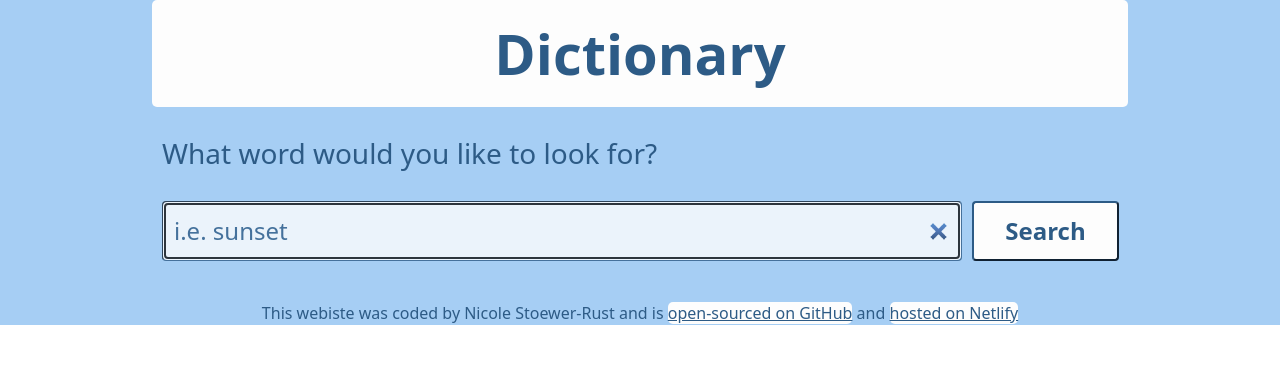
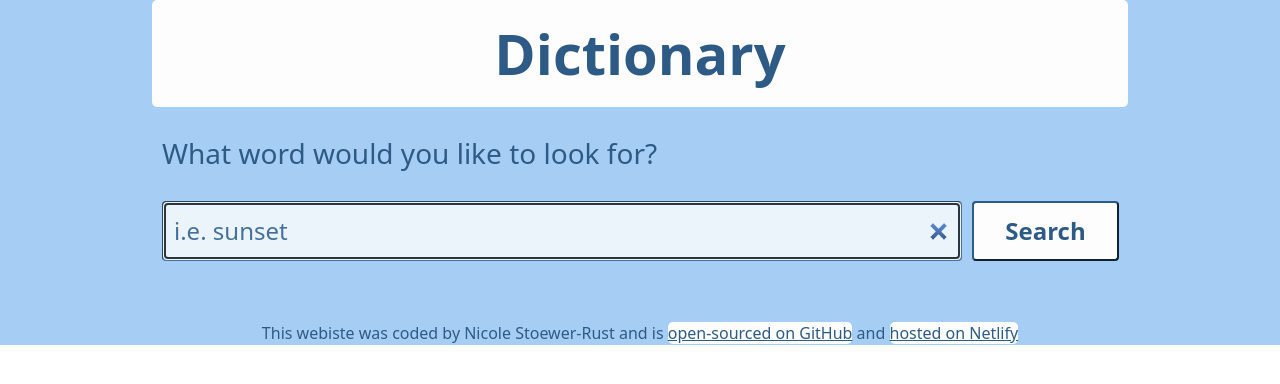
Before and after one commit to nicst1206/dictionary-project, a React (Create React App) app: page / in a window 1280 px wide. Shown: the top 384 px of the page. Built offline with nearby package versions, Linux system fonts and the light colour scheme; no server answers.

Commit message:
added Margin Footer

```diff
--- a/src/App.css
+++ b/src/App.css
@@ -19,7 +19,7 @@
 }
 
 footer {
-  margin-top: 20px;
+  margin-top: 40px;
   text-align: center;
   color: #2d5b86;
 }
```
